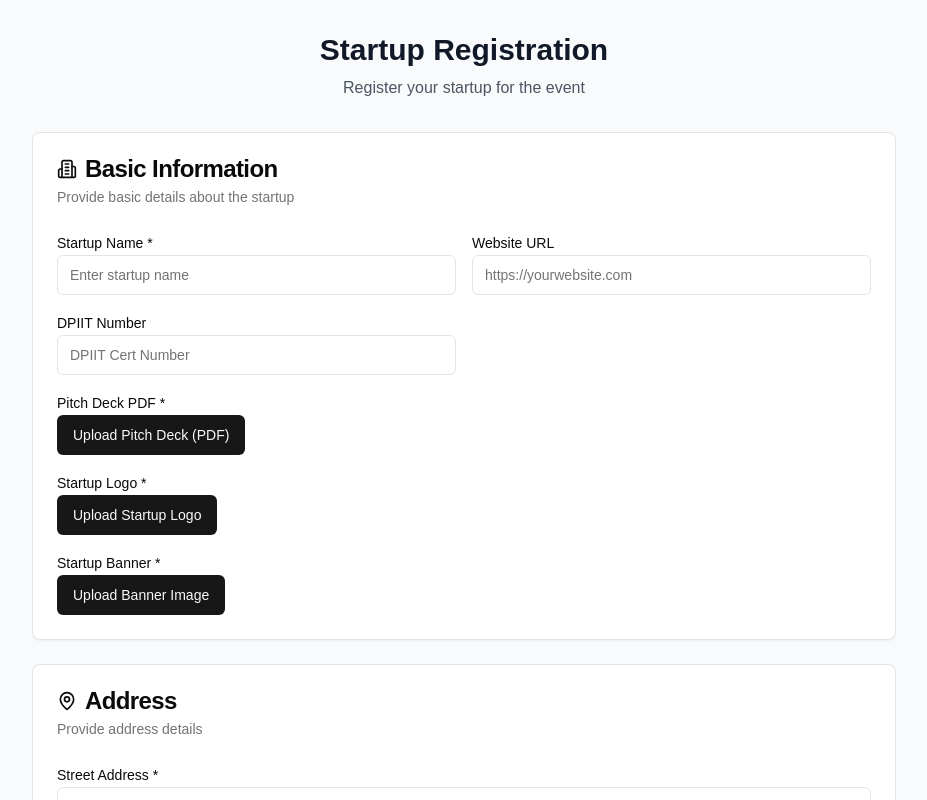
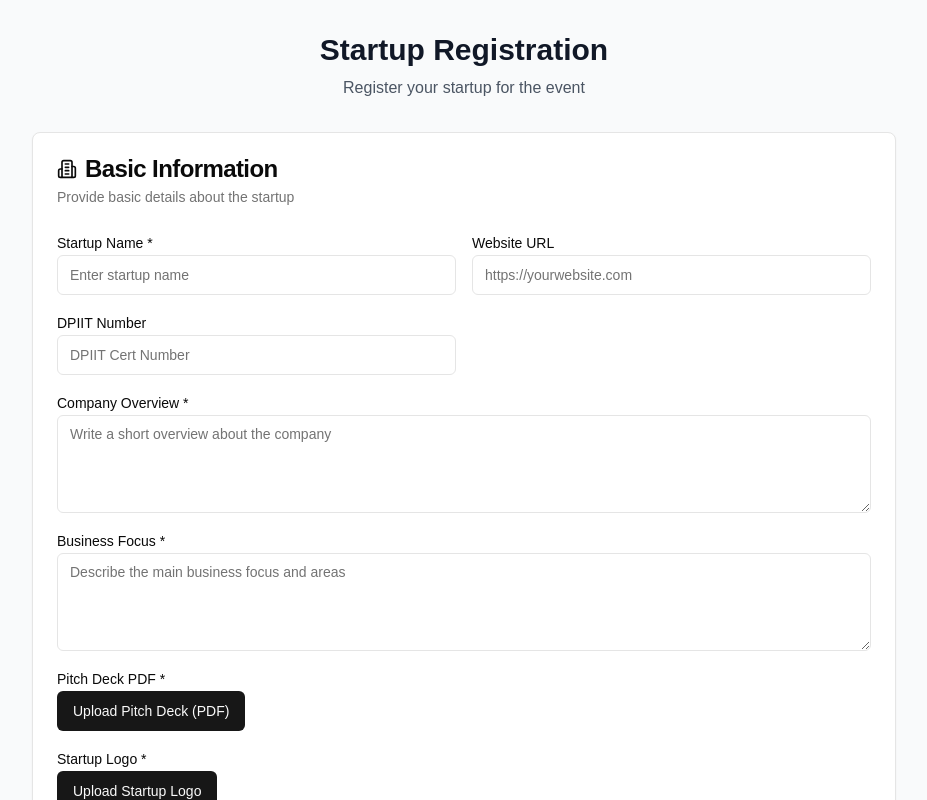
Before and after one commit to shivajee98/startup-registration, a Next.js app: page /register in a window 1280 px wide. Shown: the top 800 px of the page, without its empty margins (176-1103 px from the left). Built offline with nearby package versions, Linux system fonts and the light colour scheme.

Commit message:
added company description field

```diff
--- a/components/forms/BasicInfoSection.tsx
+++ b/components/forms/BasicInfoSection.tsx
@@ -5,6 +5,7 @@ import { Label } from "@/components/ui/label";
 import { UploadButton } from "@/components/ui/UploadButtons";
 import { Building2 } from "lucide-react";
 import { FormData } from "@/lib/types";
+import { Textarea } from "@/components/ui/textarea"; // add textarea import
 
 interface BasicInfoSectionProps {
     formData: FormData;
@@ -52,6 +53,30 @@ export const BasicInfoSection: React.FC<BasicInfoSectionProps> = ({ formData, ha
                             placeholder="DPIIT Cert Number"
                         />
                     </div>
+                </div>
+
+                <div>
+                    <Label htmlFor="overview">Company Overview *</Label>
+                    <Textarea
+                        id="overview"
+                        value={formData.overview ?? ""}
+                        onChange={(e) => handleRootChange("overview", e.target.value)}
+                        placeholder="Write a short overview about the company"
+                        rows={4}
+                        required
+                    />
+                </div>
+
+                <div>
+                    <Label htmlFor="business_focus">Business Focus *</Label>
+                    <Textarea
+                        id="business_focus"
+                        value={formData.business_focus ?? ""}
+                        onChange={(e) => handleRootChange("business_focus", e.target.value)}
+                        placeholder="Describe the main business focus and areas"
+                        rows={4}
+                        required
+                    />
                 </div>
 
                 <div>
--- a/lib/types.ts
+++ b/lib/types.ts
@@ -61,6 +61,9 @@ export type FormData = {
     funding_info: FundingInfo;
     revenue_info: RevenueInfo;
     spoc: Spoc;
+    overview: string | null;
+    business_focus: string | null;
+
 
     products: Product[];
 };
```
